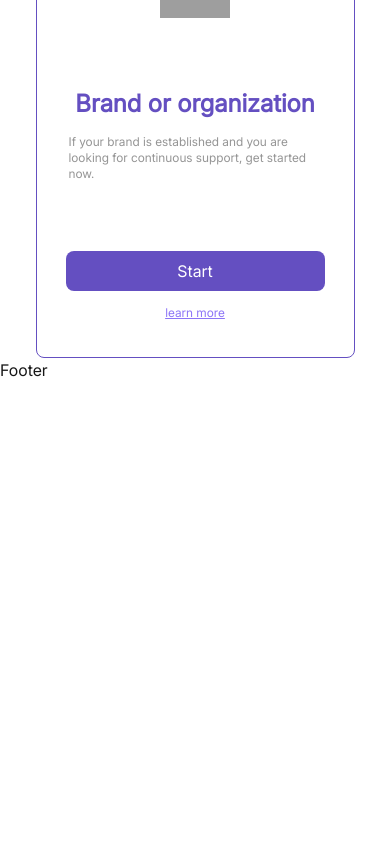
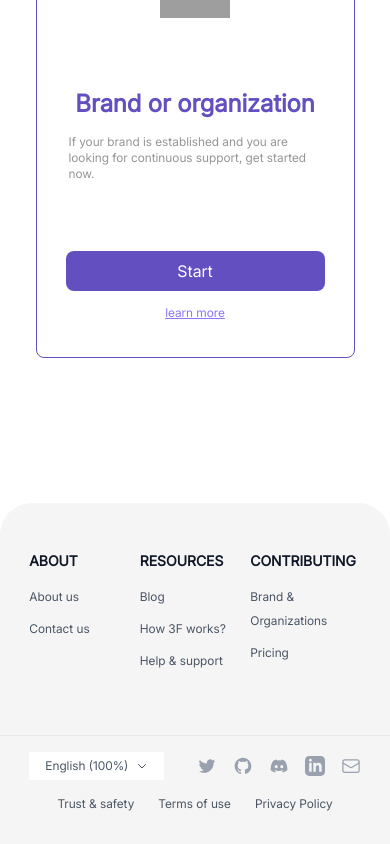
Before and after one commit to kasramajidi/FUND-FOR-FOUND, a Next.js app in the folder front-end/: page / in a window 390 px wide. Shown: the part 648-1492 px from the top of the page. Before the commit the page ends 1030 px from the top, so only its background shows below. Built offline with nearby package versions, Linux system fonts and the light colour scheme; grey boxes are pictures that could not be loaded.

Commit message:
Writing code for the footer section and making it responsive

```diff
--- a/front-end/package.json
+++ b/front-end/package.json
@@ -8,6 +8,7 @@
     "start": "next start"
   },
   "dependencies": {
+    "@heroicons/react": "^2.2.0",
     "next": "15.3.0",
     "next-cloudinary": "^6.16.0",
     "react": "^19.0.0",
--- /dev/null
+++ b/front-end/src/components/footer/FooterData.tsx
@@ -0,0 +1,138 @@
+import { ReactNode } from "react";
+import { EnvelopeIcon } from "@heroicons/react/24/outline";
+
+interface SocialIcon {
+  icon: ReactNode;
+  href: string;
+  label: string;
+}
+
+interface Link {
+  label: string;
+  href: string;
+}
+
+interface Section {
+  title: string;
+  links: Link[];
+}
+
+interface FooterData {
+  sections: Section[];
+  legal: Link[];
+  social: SocialIcon[];
+  persianLinks: Link[];
+}
+
+const SocialIcons = {
+  twitter: (
+    <svg
+      xmlns="http://www.w3.org/2000/svg"
+      className="w-5 h-5"
+      fill="currentColor"
+      viewBox="0 0 24 24"
+      aria-label="Twitter"
+    >
+      <path d="M8.29 20.251c7.547 0 11.675-6.253 11.675-11.675 0-.178 0-.355-.012-.53A8.348 8.348 0 0022 5.92a8.19 8.19 0 01-2.357.646 4.118 4.118 0 001.804-2.27 8.224 8.224 0 01-2.605.996 4.107 4.107 0 00-6.993 3.743 11.65 11.65 0 01-8.457-4.287 4.106 4.106 0 001.27 5.477A4.072 4.072 0 012.8 9.713v.052a4.105 4.105 0 003.292 4.022 4.095 4.095 0 01-1.853.07 4.108 4.108 0 003.834 2.85A8.233 8.233 0 012 18.407a11.616 11.616 0 006.29 1.84" />
+    </svg>
+  ),
+  github: (
+    <svg
+      xmlns="http://www.w3.org/2000/svg"
+      className="w-5 h-5"
+      fill="currentColor"
+      viewBox="0 0 24 24"
+      aria-label="GitHub"
+    >
+      <path
+        fillRule="evenodd"
+        d="M12 2C6.477 2 2 6.484 2 12.017c0 4.425 2.865 8.18 6.839 9.504.5.092.682-.217.682-.483 0-.237-.008-.868-.013-1.703-2.782.605-3.369-1.343-3.369-1.343-.454-1.158-1.11-1.466-1.11-1.466-.908-.62.069-.608.069-.608 1.003.07 1.531 1.032 1.531 1.032.892 1.53 2.341 1.088 2.91.832.092-.647.35-1.088.636-1.338-2.22-.253-4.555-1.113-4.555-4.951 0-1.093.39-1.988 1.029-2.688-.103-.253-.446-1.272.098-2.65 0 0 .84-.27 2.75 1.026A9.564 9.564 0 0112 6.844c.85.004 1.705.115 2.504.337 1.909-1.296 2.747-1.027 2.747-1.027.546 1.379.202 2.398.1 2.651.64.7 1.028 1.595 1.028 2.688 0 3.848-2.339 4.695-4.566 4.943.359.309.678.92.678 1.855 0 1.338-.012 2.419-.012 2.747 0 .268.18.58.688.482A10.019 10.019 0 0022 12.017C22 6.484 17.522 2 12 2z"
+        clipRule="evenodd"
+      />
+    </svg>
+  ),
+  discord: (
+    <svg
+      xmlns="http://www.w3.org/2000/svg"
+      className="w-5 h-5"
+      fill="currentColor"
+      viewBox="0 0 24 24"
+      aria-label="Discord"
+    >
+      <path d="M14.82 4.26a10.14 10.14 0 0 0-.53 1.1 14.66 14.66 0 0 0-4.58 0 10.14 10.14 0 0 0-.53-1.1 16 16 0 0 0-4.13 1.3 17.33 17.33 0 0 0-3 11.59 16.6 16.6 0 0 0 5.07 2.59A12.89 12.89 0 0 0 8.23 18a9.65 9.65 0 0 1-1.71-.83 3.39 3.39 0 0 0 .42-.33 11.66 11.66 0 0 0 10.12 0q.21.18.42.33a10.84 10.84 0 0 1-1.71.84 12.41 12.41 0 0 0 1.08 1.78 16.44 16.44 0 0 0 5.06-2.59 17.22 17.22 0 0 0-3-11.59 16.09 16.09 0 0 0-4.09-1.35zM8.68 14.81a1.94 1.94 0 0 1-1.8-2 1.93 1.93 0 0 1 1.8-2 1.93 1.93 0 0 1 1.8 2 1.93 1.93 0 0 1-1.8 2zm6.64 0a1.94 1.94 0 0 1-1.8-2 1.93 1.93 0 0 1 1.8-2 1.92 1.92 0 0 1 1.8 2 1.92 1.92 0 0 1-1.8 2z" />
+    </svg>
+  ),
+  linkedin: (
+    <svg
+      xmlns="http://www.w3.org/2000/svg"
+      className="w-5 h-5"
+      fill="currentColor"
+      viewBox="0 0 24 24"
+      aria-label="LinkedIn"
+    >
+      <path d="M19 0h-14c-2.761 0-5 2.239-5 5v14c0 2.761 2.239 5 5 5h14c2.762 0 5-2.239 5-5v-14c0-2.761-2.238-5-5-5zm-11 19h-3v-11h3v11zm-1.5-12.268c-.966 0-1.75-.79-1.75-1.764s.784-1.764 1.75-1.764 1.75.79 1.75 1.764-.783 1.764-1.75 1.764zm13.5 12.268h-3v-5.604c0-3.368-4-3.113-4 0v5.604h-3v-11h3v1.765c1.396-2.586 7-2.777 7 2.476v6.759z" />
+    </svg>
+  ),
+};
+
+const FooterData: FooterData = {
+  sections: [
+    {
+      title: "ABOUT",
+      links: [
+        { label: "About us", href: "/about" },
+        { label: "Contact us", href: "/contact" },
+      ],
+    },
+    {
+      title: "RESOURCES",
+      links: [
+        { label: "Blog", href: "/blog" },
+        { label: "How 3F works?", href: "/how-it-works" },
+        { label: "Help & support", href: "/help" },
+      ],
+    },
+    {
+      title: "CONTRIBUTING",
+      links: [
+        { label: "Brand & Organizations", href: "/organizations" },
+        { label: "Pricing", href: "/pricing" },
+      ],
+    },
+  ],
+  legal: [
+    { label: "Trust & safety", href: "/trust-safety" },
+    { label: "Terms of use", href: "/terms" },
+    { label: "Privacy Policy", href: "/privacy" },
+  ],
+  social: [
+    {
+      icon: SocialIcons.twitter,
+      href: "https://twitter.com",
+      label: "Twitter",
+    },
+    { icon: SocialIcons.github, href: "https://github.com", label: "GitHub" },
+    {
+      icon: SocialIcons.discord,
+      href: "https://discord.com",
+      label: "Discord",
+    },
+    {
+      icon: SocialIcons.linkedin,
+      href: "https://linkedin.com",
+      label: "LinkedIn",
+    },
+    {
+      icon: <EnvelopeIcon className="w-5 h-5" />,
+      href: "mailto:contact@example.com",
+      label: "Email",
+    },
+  ],
+  persianLinks: [
+    { label: "درباره ما", href: "/fa/about" },
+    { label: "تماس با ما", href: "/fa/contact" },
+    { label: "قوانین و مقررات", href: "/fa/terms" },
+  ],
+};
+
+export default FooterData;
--- /dev/null
+++ b/front-end/src/components/footer/FooterLinks.tsx
@@ -0,0 +1,27 @@
+import React, { FC } from "react";
+import Link from "next/link";
+
+interface Link {
+  label: string;
+  href: string;
+}
+
+interface FooterLinksProps {
+  links: Link[];
+}
+
+const FooterLinks: FC<FooterLinksProps> = ({ links }) => (
+  <nav className="flex items-center space-x-6" aria-label="Legal links">
+    {links.map((link) => (
+      <Link
+        key={link.href}
+        href={link.href}
+        className="md:text-sm text-xs text-gray-600 hover:text-indigo-600 hover:underline transition-colors duration-200"
+      >
+        {link.label}
+      </Link>
+    ))}
+  </nav>
+);
+
+export default FooterLinks;
--- /dev/null
+++ b/front-end/src/components/footer/FooterSection.tsx
@@ -0,0 +1,32 @@
+import React, { FC } from "react";
+import Link from "next/link";
+
+interface Link {
+  label: string;
+  href: string;
+}
+
+interface FooterSectionProps {
+  title: string;
+  links: Link[];
+}
+
+const FooterSection: FC<FooterSectionProps> = ({ title, links }) => (
+  <div>
+    <h3 className="text-sm font-semibold text-gray-900 mb-3">{title}</h3>
+    <ul className="space-y-2">
+      {links.map((link) => (
+        <li key={link.href}>
+          <Link
+            href={link.href}
+            className="md:text-sm text-xs text-gray-600 hover:text-indigo-600 hover:underline transition-colors duration-200"
+          >
+            {link.label}
+          </Link>
+        </li>
+      ))}
+    </ul>
+  </div>
+);
+
+export default FooterSection;
--- /dev/null
+++ b/front-end/src/components/footer/LanguageSelector.tsx
@@ -0,0 +1,26 @@
+import React, { FC } from "react";
+
+const LanguageSelector: FC = () => (
+  <button
+    type="button"
+    className="flex items-center space-x-1 text-xs md:text-sm bg-white px-4 md:px-8 py-1.5 md:py-2 text-gray-600 hover:text-gray-900"
+    aria-label="Select language"
+  >
+    <span>English (100%)</span>
+    <svg
+      className="w-3 h-3 md:w-4 md:h-4 ml-1"
+      fill="none"
+      stroke="currentColor"
+      viewBox="0 0 24 24"
+    >
+      <path
+        strokeLinecap="round"
+        strokeLinejoin="round"
+        strokeWidth={2}
+        d="M19 9l-7 7-7-7"
+      />
+    </svg>
+  </button>
+);
+
+export default LanguageSelector;
--- /dev/null
+++ b/front-end/src/components/footer/SocialLinks.tsx
@@ -0,0 +1,31 @@
+import React, { FC, ReactNode } from "react";
+import Link from "next/link";
+
+interface SocialLink {
+  icon: ReactNode;
+  href: string;
+  label: string;
+}
+
+interface SocialLinksProps {
+  links: SocialLink[];
+}
+
+const SocialLinks: FC<SocialLinksProps> = ({ links }) => (
+  <nav className="flex items-center space-x-4" aria-label="Social media">
+    {links.map((link) => (
+      <Link
+        key={link.href}
+        href={link.href}
+        target="_blank"
+        rel="noopener noreferrer"
+        className="text-gray-400 hover:text-gray-600 transition-colors duration-200"
+        aria-label={link.label}
+      >
+        {link.icon}
+      </Link>
+    ))}
+  </nav>
+);
+
+export default SocialLinks;
--- a/front-end/src/components/layout/Footer.tsx
+++ b/front-end/src/components/layout/Footer.tsx
@@ -1,6 +1,50 @@
+"use client";
 
-export default function Footer() {
+import React, { FC } from "react";
+import FooterSection from "@/components/footer/FooterSection";
+import LanguageSelector from "@/components/footer/LanguageSelector";
+import FooterLinks from "@/components/footer/FooterLinks";
+import SocialLinks from "@/components/footer/SocialLinks";
+import FooterData from "@/components/footer/FooterData";
+
+const Footer: FC = () => {
   return (
-    <div>Footer</div>
-  )
-}
+    <footer
+      className="bg-[#F5F5F5] pt-12 rounded-t-4xl mt-[145px]"
+      aria-label="Site footer"
+    >
+      <div className="w-[85%] mx-auto">
+        <div className="grid grid-cols-3 md:grid-cols-5 mb-16">
+          {FooterData.sections.map((section) => (
+            <FooterSection
+              key={section.title}
+              title={section.title}
+              links={section.links}
+            />
+          ))}
+        </div>
+      </div>
+
+      <div className="w-full border-t border-gray-200 mb-4" />
+
+      <div className="w-[85%] mx-auto pb-8">
+        <div className="flex flex-col md:flex-row items-center justify-between">
+          <div className="flex items-center justify-between space-x-4 md:space-x-6 w-full md:w-auto mb-4 md:mb-0">
+            <LanguageSelector />
+            <div className="md:hidden">
+              <SocialLinks links={FooterData.social} />
+            </div>
+          </div>
+          <div className="block">
+            <FooterLinks links={FooterData.legal} />
+          </div>
+          <div className="hidden md:block">
+            <SocialLinks links={FooterData.social} />
+          </div>
+        </div>
+      </div>
+    </footer>
+  );
+};
+
+export default Footer;
```
Also changed, not shown: 1 other file (tests, documents, lock files or other folders).
